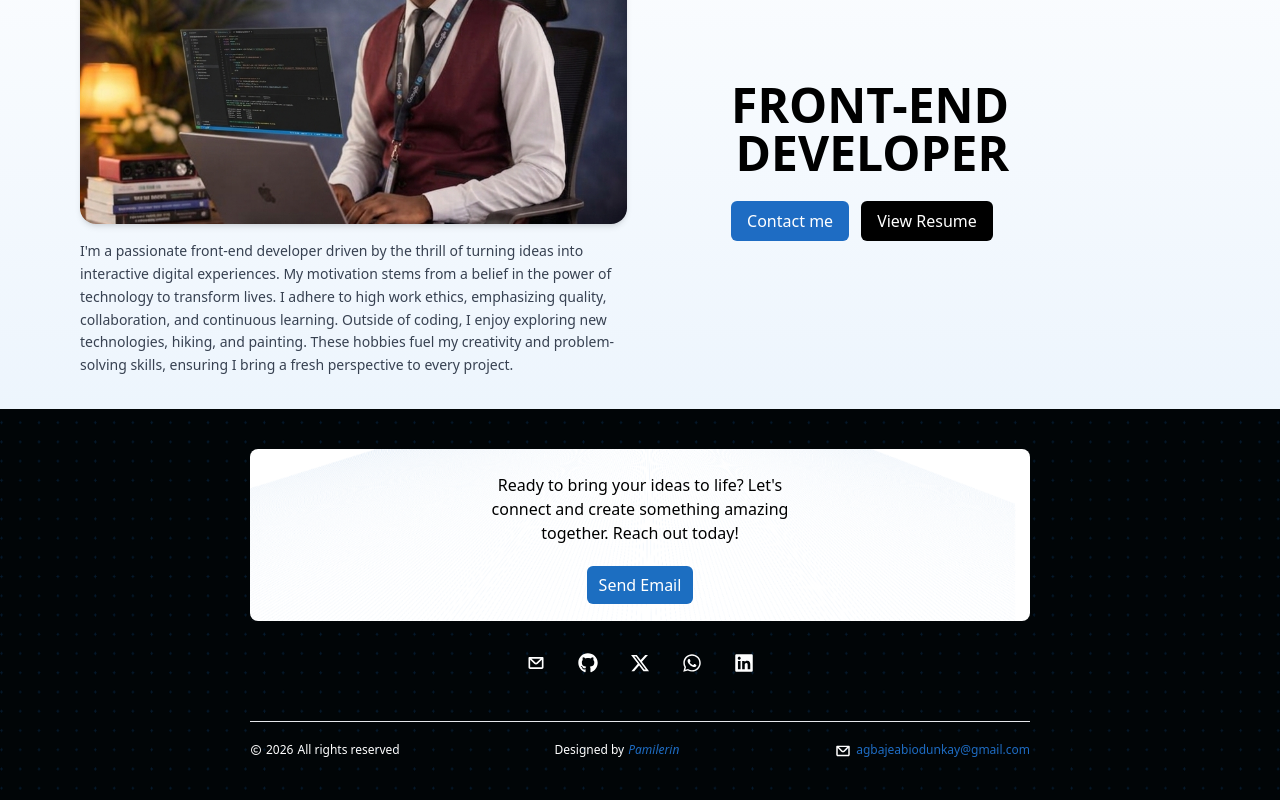
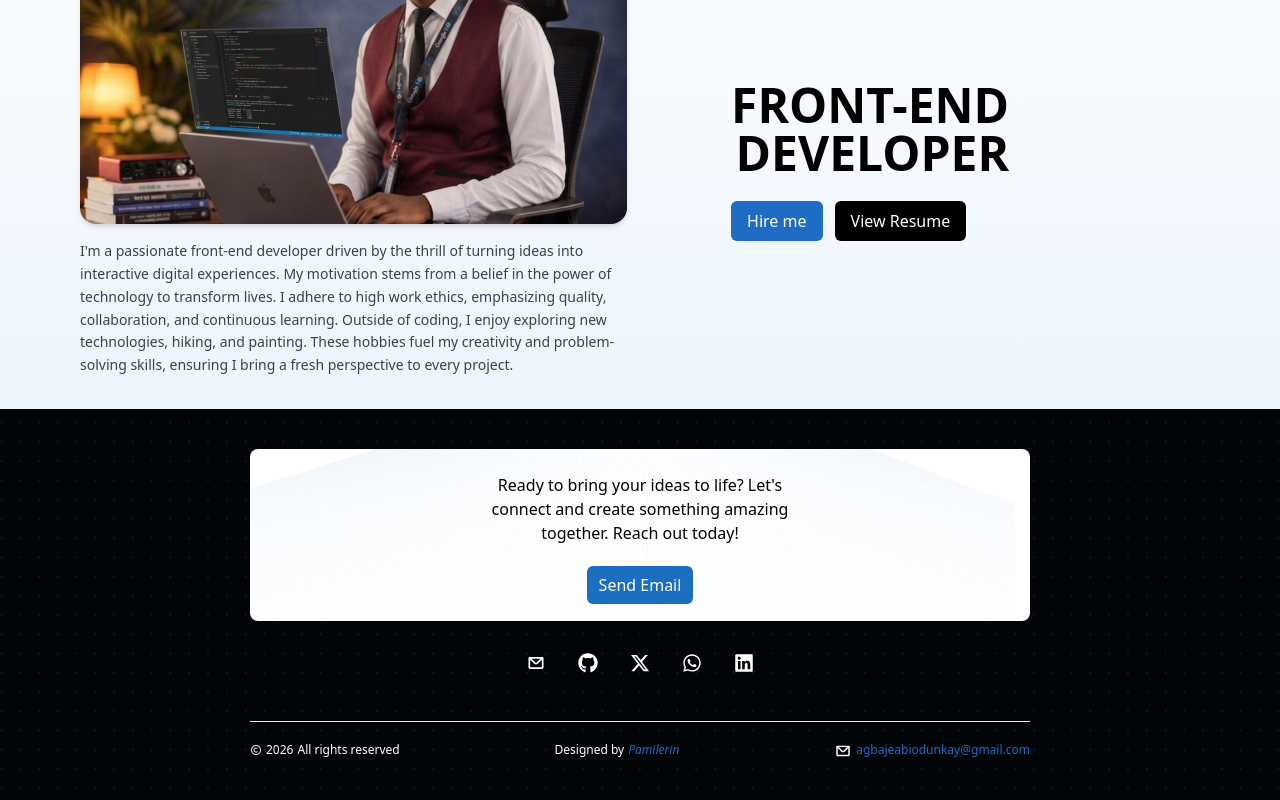
Before and after one commit to Harbixco/my-portfolio, a React (Vite) app: page / in a window 1280 px wide. Shown: the part 4257-5057 px from the top of the page. Built offline with nearby package versions, Linux system fonts and the light colour scheme.

Commit message:
make changes

```diff
--- a/src/Component/About/index.tsx
+++ b/src/Component/About/index.tsx
@@ -50,10 +50,10 @@ export default function Index() {
           {/* Buttons */}
           <div className="mt-6 flex justify-center gap-3 md:justify-end">
             <a
-              href="/#Footer"
+             href="https://wa.me/+2349039415354?text=Hello,+I+want+to+give+you+a+project."
               className="rounded-md bg-[#1e6cc3] px-4 py-2 text-sm font-medium text-white hover:opacity-90 md:text-base"
             >
-              Contact me
+             Hire me
             </a>
 
             <a
--- a/src/Component/Header/index.tsx
+++ b/src/Component/Header/index.tsx
@@ -94,10 +94,10 @@ export default function Index() {
 
                       <div className="pt-3">
                         <a
-                          href="/#Footer"
+                          href="https://wa.me/+2349039415354?text=Hello,+I+want+to+give+you+a+project."
                           className="rounded-md bg-[#1c6ec1] px-3 py-2 font-medium text-white md:ml-20 xl:ml-[130px]"
                         >
-                         Hire me
+                          Hire me
                         </a>
                       </div>
                     </div>
--- a/src/Component/Home/HomePage.tsx
+++ b/src/Component/Home/HomePage.tsx
@@ -45,7 +45,7 @@ export default function HomePage() {
         <div className="flex pt-8">
           <div className="pr-3">
             <a
-              href="/#Footer"
+              href="https://wa.me/+2349039415354?text=Hello,+I+want+to+give+you+a+project."
               className="rounded-md bg-[#1c6ec1] px-3 py-2 font-medium text-white"
             >
               Hire me
```
